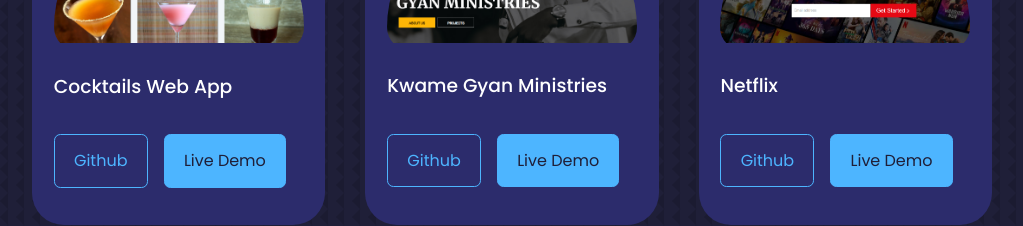
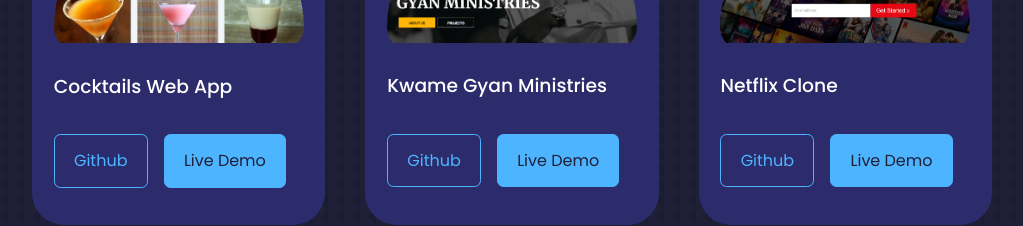
Before and after one commit to quarshie133/my-react-portfolio-website, a React (Create React App) app: page / in a window 1280 px wide. Shown: the part 3087-3313 px from the top of the page, without its empty margins (128-1151 px from the left). Built offline with nearby package versions, Linux system fonts and the light colour scheme.

Commit message:
refactor

```diff
--- a/src/data.js
+++ b/src/data.js
@@ -26,7 +26,7 @@
   {
     id: 3,
     image: IMG3,
-    title: "Netflix",
+    title: "Netflix Clone",
     github: "https://github.com/quarshie133/Netflix-Clone",
     demo: "https://react-netflix-clone-9f7bfd.netlify.app/login",
   },
@@ -34,7 +34,6 @@
     id: 4,
     image: IMG4,
     title: "Upward Bound Agency",
-    github: "",
     demo: "https://upwardboundagency.com/",
   },
 ];
```
